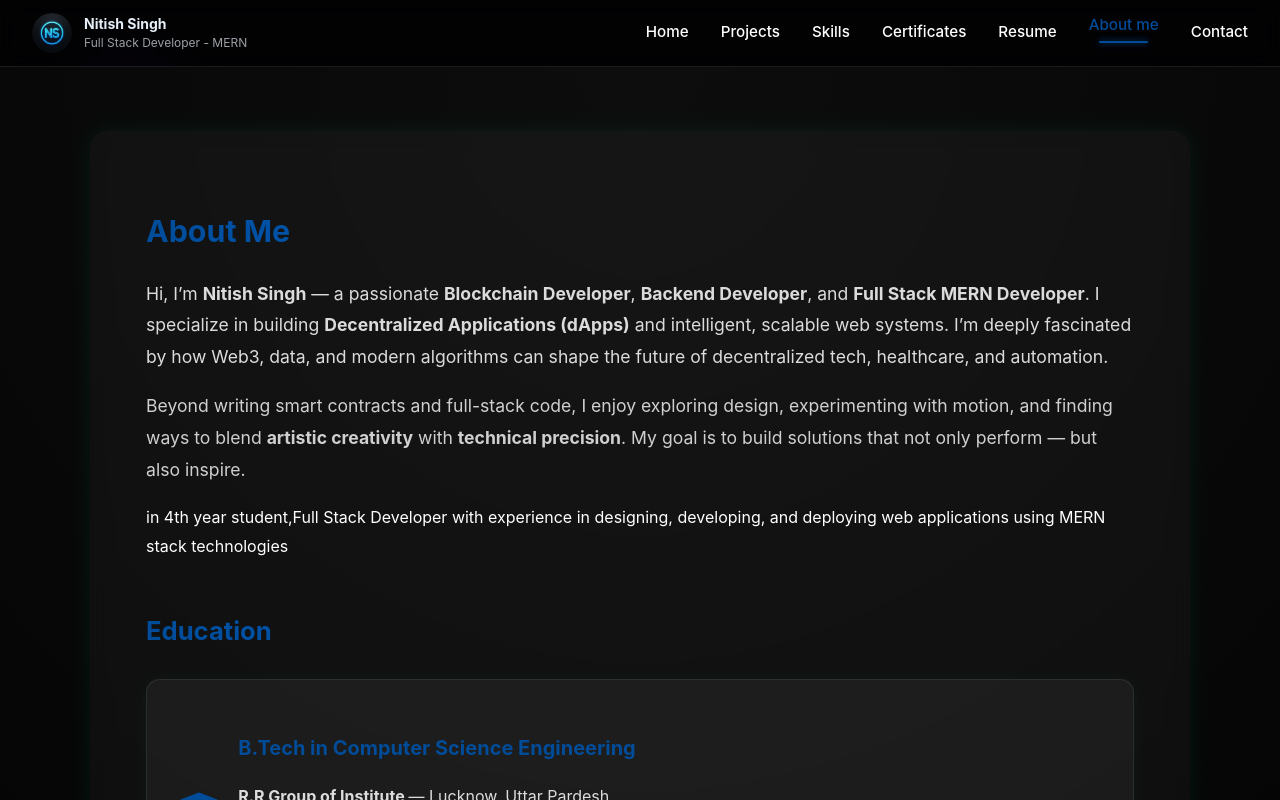
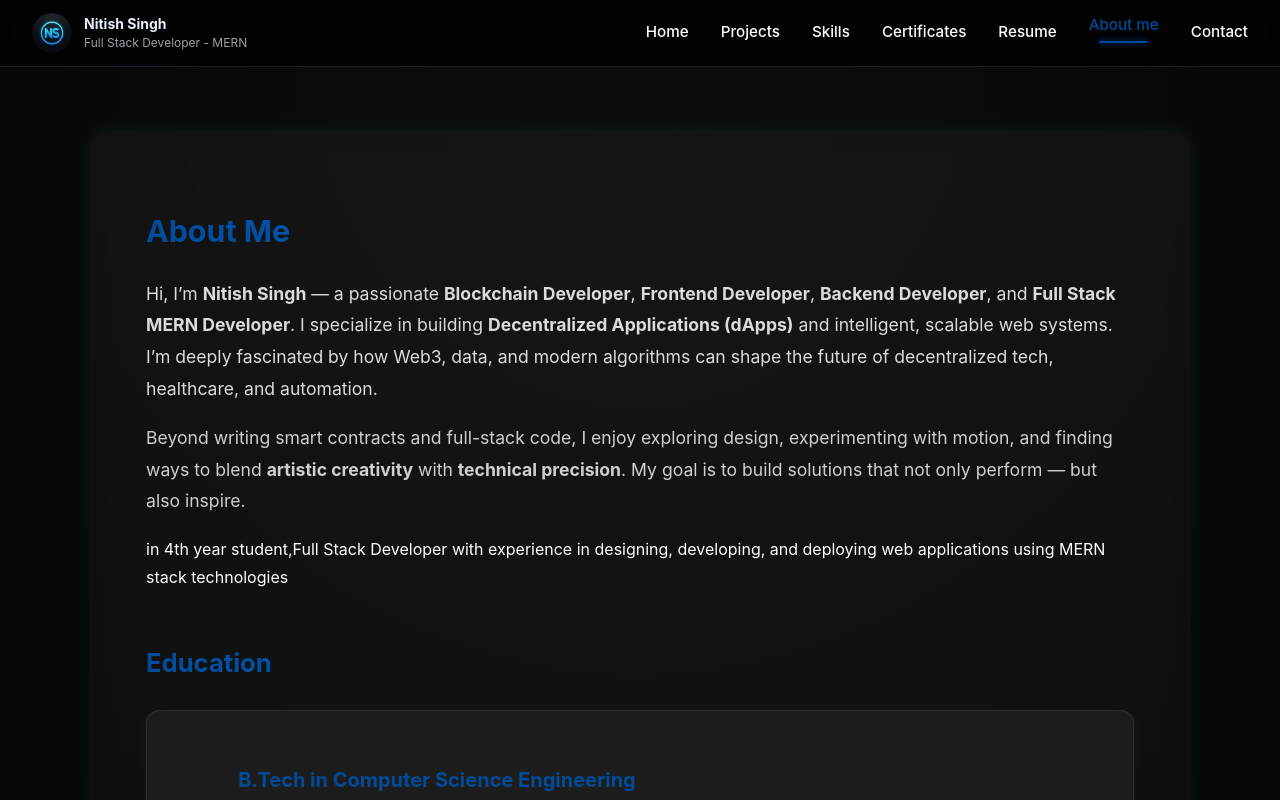
Before and after one commit to nknitishsingh94/Nitish-Portfolio, a React (Vite) app: page /about in a window 1280 px wide. Shown: the top 800 px of the page. Built offline with nearby package versions, Linux system fonts and the light colour scheme; the HTML template or start-up script is replaced by a standard one.

Commit message:
Update profile: Add Frontend Developer to bio

```diff
--- a/src/pages/About.jsx
+++ b/src/pages/About.jsx
@@ -57,7 +57,7 @@ const AboutMe = () => {
           }}
         >
           Hi, I’m <strong>Nitish Singh</strong> — a passionate{" "}
-          <strong>Blockchain Developer</strong>, <strong>Backend Developer</strong>, and{" "}
+          <strong>Blockchain Developer</strong>, <strong>Frontend Developer</strong>, <strong>Backend Developer</strong>, and{" "}
           <strong>Full Stack MERN Developer</strong>. I specialize in building{" "}
           <strong>Decentralized Applications (dApps)</strong> and intelligent,
           scalable web systems. I’m deeply fascinated by how Web3, data, and
```
